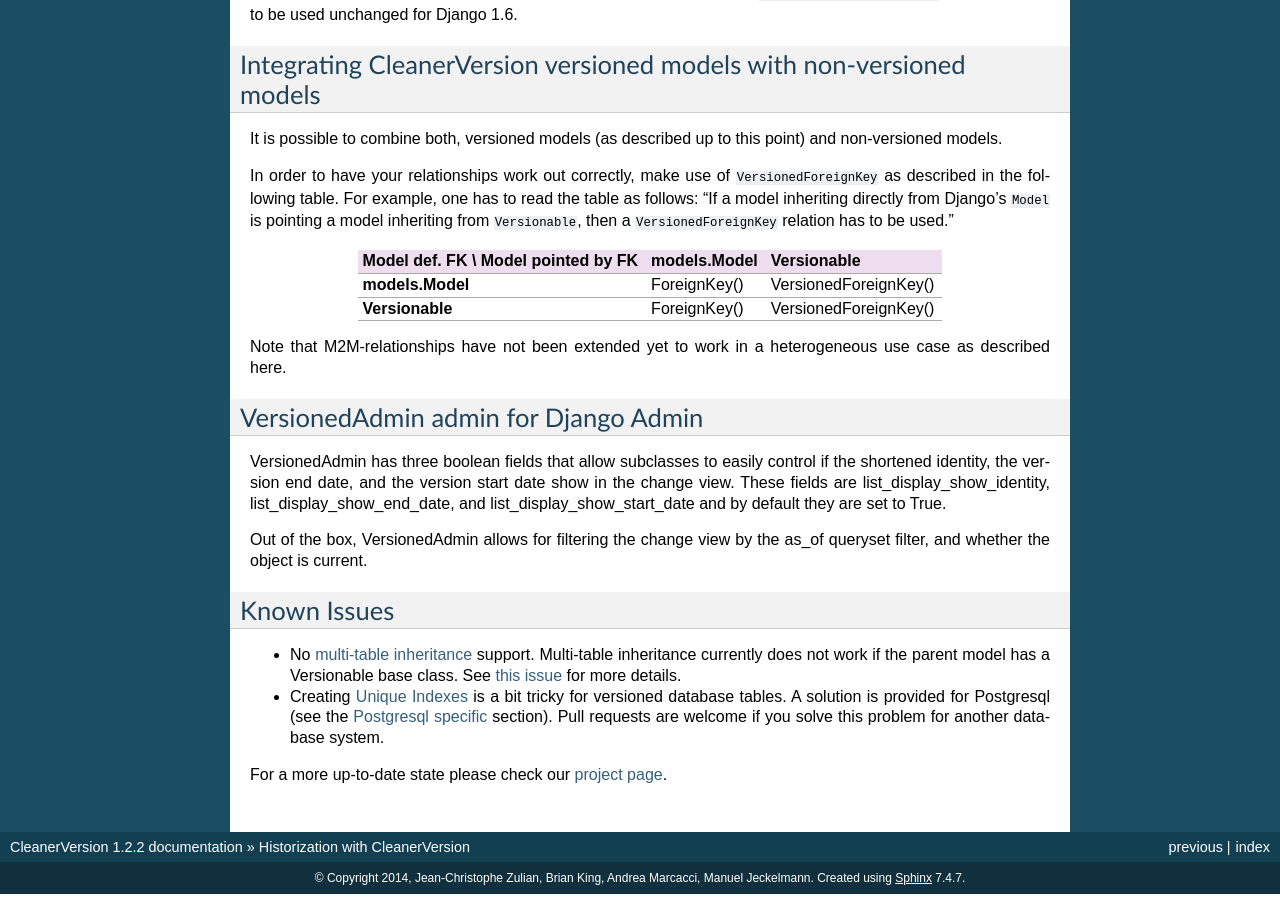
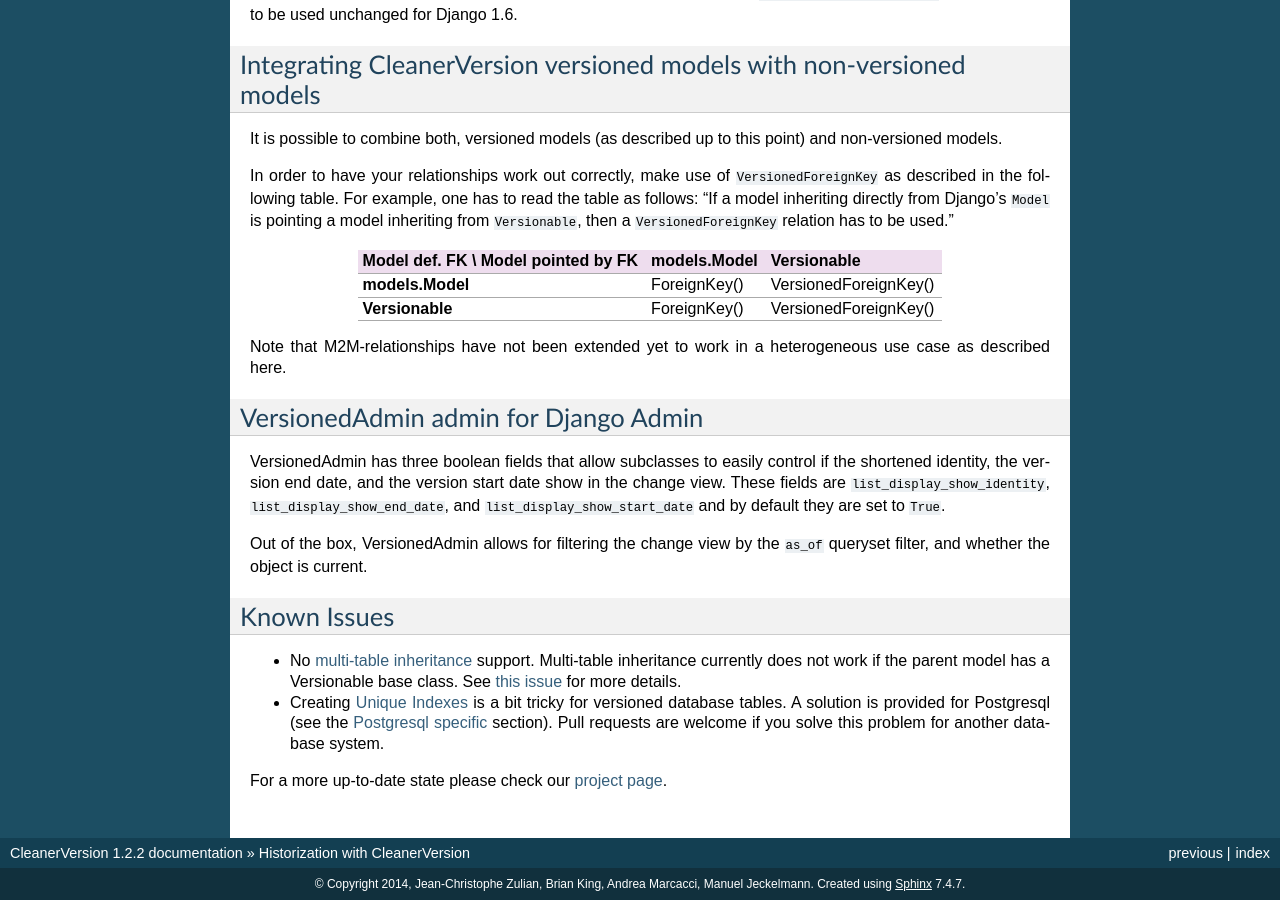
Before and after one commit to swisscom/cleanerversion, a Sphinx documentation site: the page built from docs/doc/historization_with_cleanerversion.rst, in a window 1280 px wide and 900 px high, scrolled down 12688 px. Built offline with Sphinx 7.4.7, drawn with Linux system fonts in a browser that asks for light colours.

Commit message:
docs formatting

```diff
--- a/docs/doc/historization_with_cleanerversion.rst
+++ b/docs/doc/historization_with_cleanerversion.rst
@@ -693,11 +693,12 @@ Note that M2M-relationships have not been extended yet to work in a heterogeneou
 VersionedAdmin admin for Django Admin
 =====================================
 
-VersionedAdmin has three boolean fields that allow subclasses to easily control if the shortened identity, the version end date,
-and the version start date show in the change view. These fields are list_display_show_identity, list_display_show_end_date,
-and list_display_show_start_date and by default they are set to True.
+VersionedAdmin has three boolean fields that allow subclasses to easily control if the shortened identity, the version
+end date, and the version start date show in the change view. These fields are ``list_display_show_identity``,
+``list_display_show_end_date``, and ``list_display_show_start_date`` and by default they are set to ``True``.
 
-Out of the box, VersionedAdmin allows for filtering the change view by the as_of queryset filter, and whether the object is current.
+Out of the box, VersionedAdmin allows for filtering the change view by the ``as_of`` queryset filter, and whether the
+object is current.
 
 Known Issues
 ============
```
